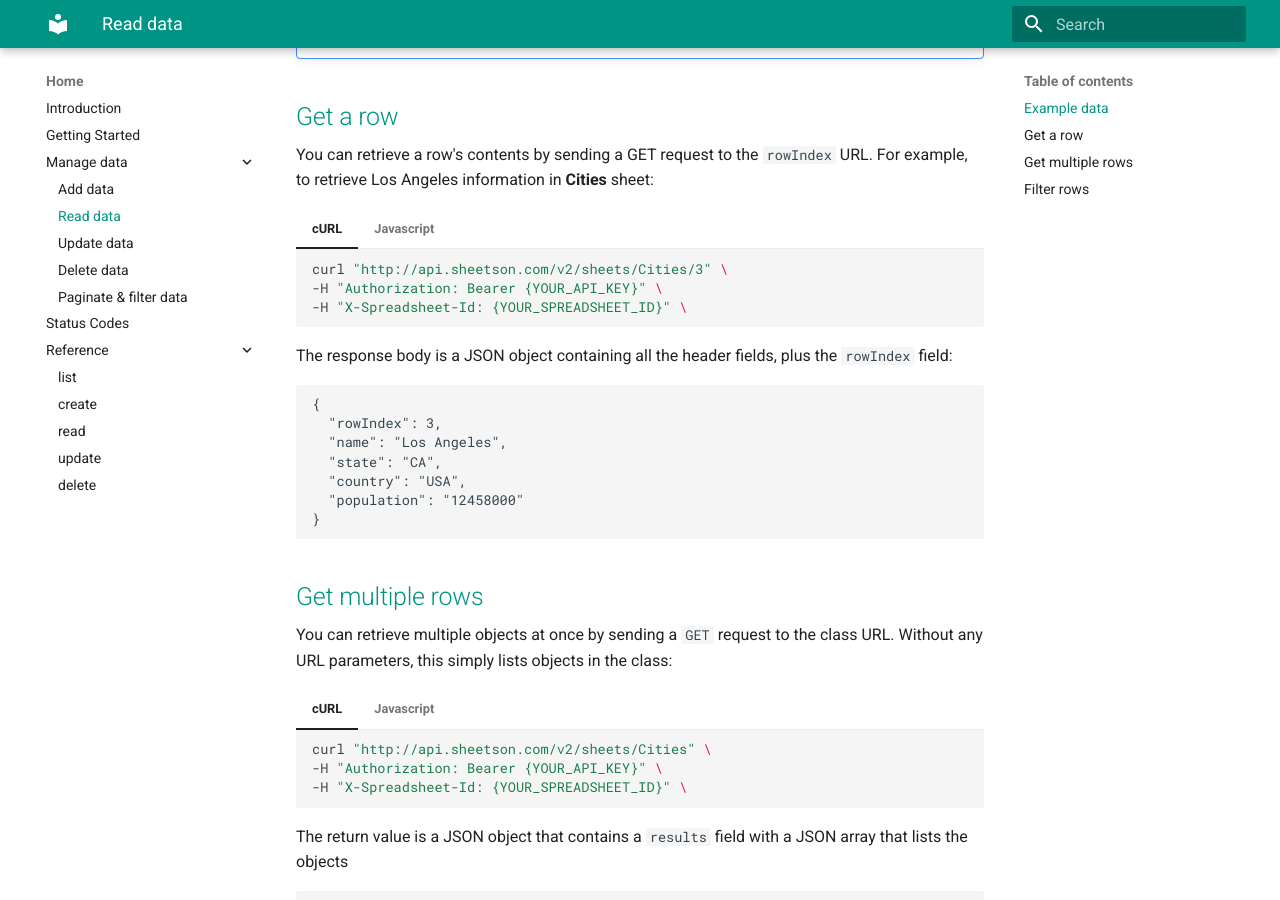
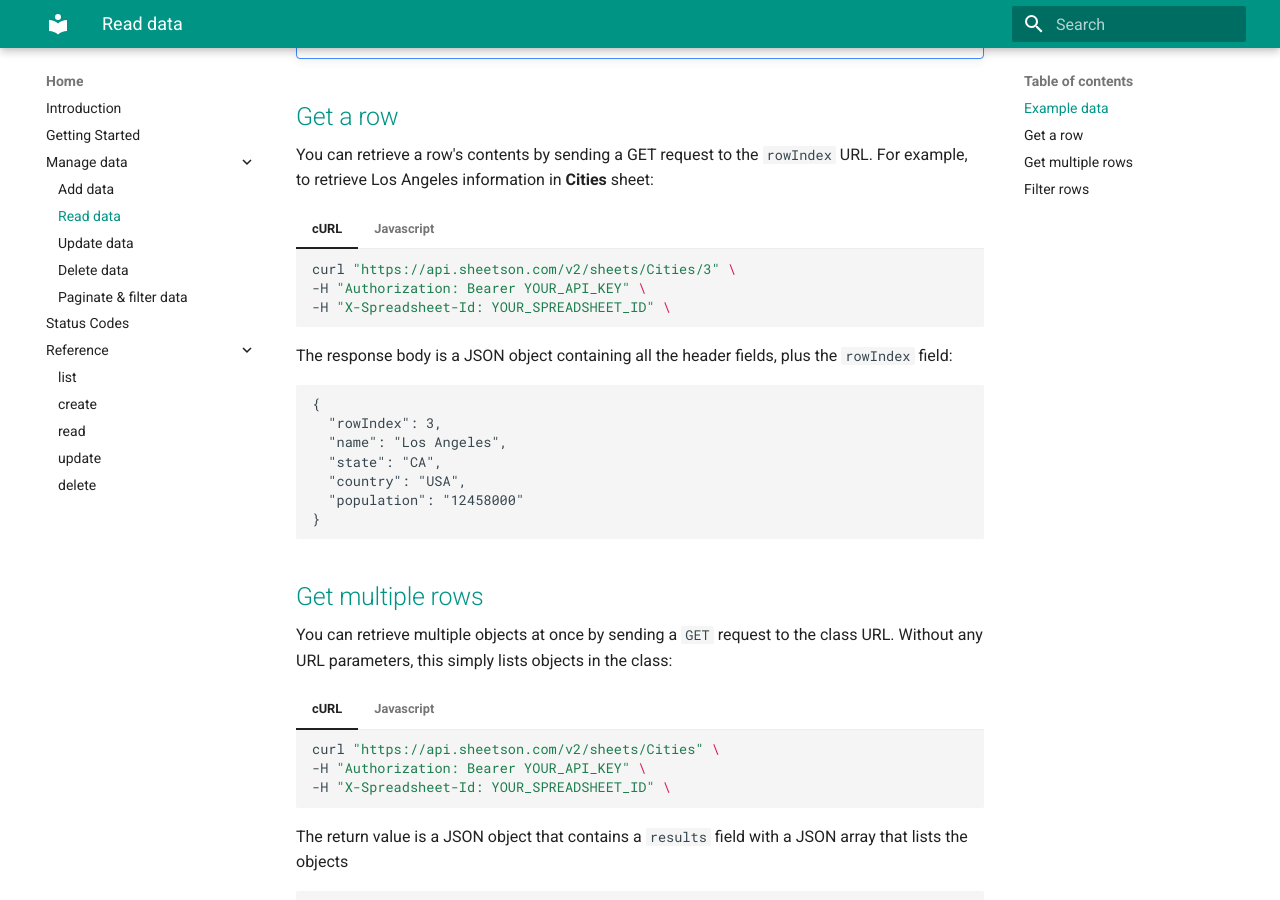
Before and after one commit to ralphilius/sheetson-docs, an MkDocs documentation site: the page built from docs/manage-data/retrieve-rows.md, in a window 1280 px wide and 900 px high, scrolled down 489 px. Built offline with MkDocs 1.6.1 and Material for MkDocs 9.7.7, drawn with Linux system fonts in a browser that asks for light colours.

Commit message:
Update retrieve-rows.md
remove curly braces and add https to curl

````diff
--- a/docs/manage-data/retrieve-rows.md
+++ b/docs/manage-data/retrieve-rows.md
@@ -28,9 +28,9 @@ You can retrieve a row's contents by sending a GET request to the `rowIndex` URL
 
 === "cURL"
     ``` shell
-    curl "http://api.sheetson.com/v2/sheets/Cities/3" \
-    -H "Authorization: Bearer {YOUR_API_KEY}" \
-    -H "X-Spreadsheet-Id: {YOUR_SPREADSHEET_ID}" \
+    curl "https://api.sheetson.com/v2/sheets/Cities/3" \
+    -H "Authorization: Bearer YOUR_API_KEY" \
+    -H "X-Spreadsheet-Id: YOUR_SPREADSHEET_ID" \
     ```
 
 === "Javascript"
@@ -38,8 +38,8 @@ You can retrieve a row's contents by sending a GET request to the `rowIndex` URL
     const fetch = require('isomorphic-fetch');
     fetch("http://api.sheetson.com/v2/sheets/Cities/3", {
       headers: {
-        "Authorization": "Bearer {YOUR_API_KEY}",
-        "X-Spreadsheet-Id": "{YOUR_SPREADSHEET_ID}"
+        "Authorization": "Bearer YOUR_API_KEY",
+        "X-Spreadsheet-Id": "YOUR_SPREADSHEET_ID"
       }
     }).then(r => r.json())
     .then(result => console.log(result))
@@ -60,9 +60,9 @@ You can retrieve multiple objects at once by sending a `GET` request to the clas
 
 === "cURL"
     ``` shell
-    curl "http://api.sheetson.com/v2/sheets/Cities" \
-    -H "Authorization: Bearer {YOUR_API_KEY}" \
-    -H "X-Spreadsheet-Id: {YOUR_SPREADSHEET_ID}" \
+    curl "https://api.sheetson.com/v2/sheets/Cities" \
+    -H "Authorization: Bearer YOUR_API_KEY" \
+    -H "X-Spreadsheet-Id: YOUR_SPREADSHEET_ID" \
     ```
 
 === "Javascript"
@@ -70,8 +70,8 @@ You can retrieve multiple objects at once by sending a `GET` request to the clas
     const fetch = require('isomorphic-fetch');
     fetch("http://api.sheetson.com/v2/sheets/Cities", {
       headers: {
-        "Authorization": "Bearer {YOUR_API_KEY}",
-        "X-Spreadsheet-Id": "{YOUR_SPREADSHEET_ID}"
+        "Authorization": "Bearer YOUR_API_KEY",
+        "X-Spreadsheet-Id": "YOUR_SPREADSHEET_ID"
       }
     }).then(r => r.json())
     .then(result => console.log(result))
````
